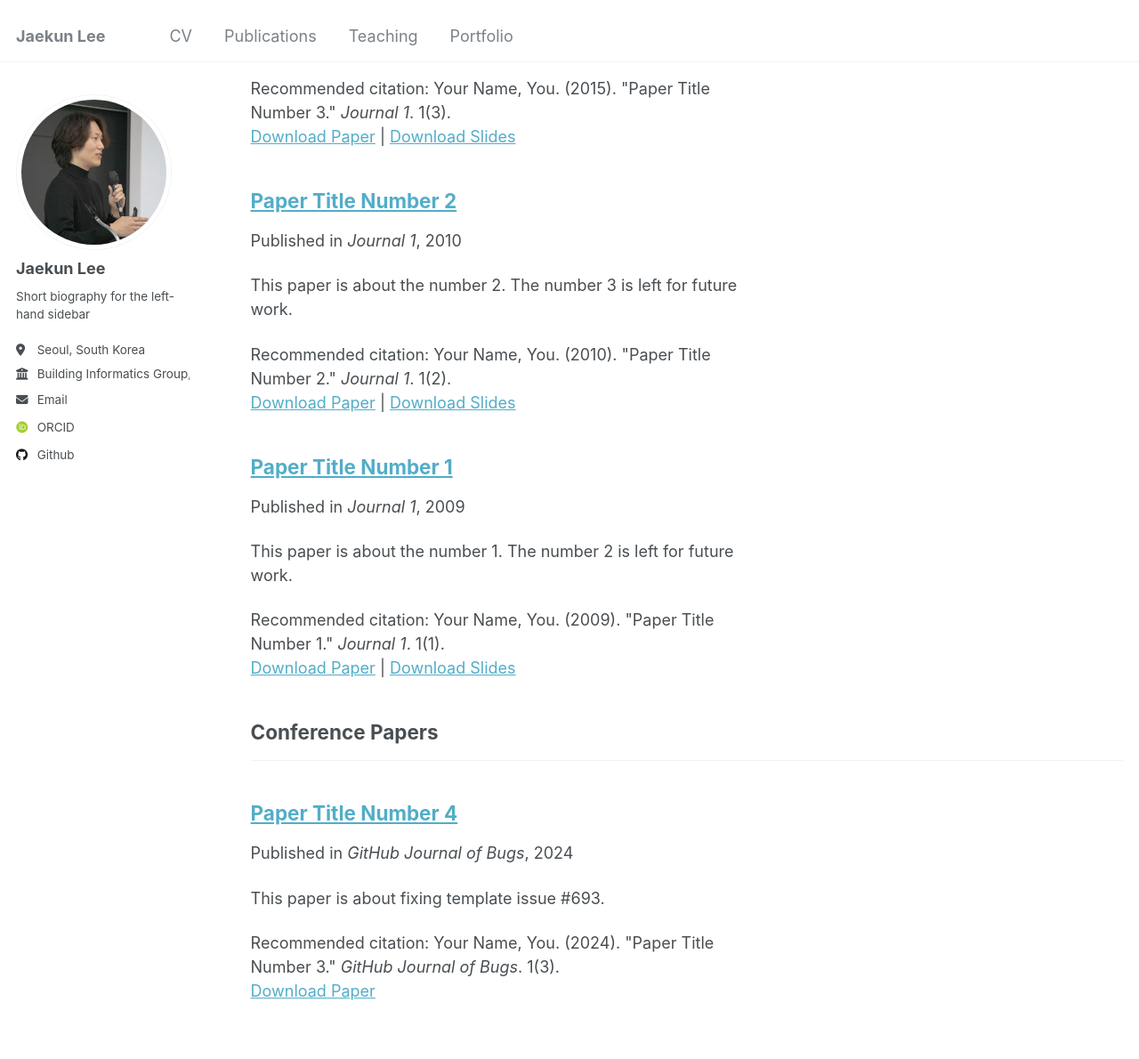
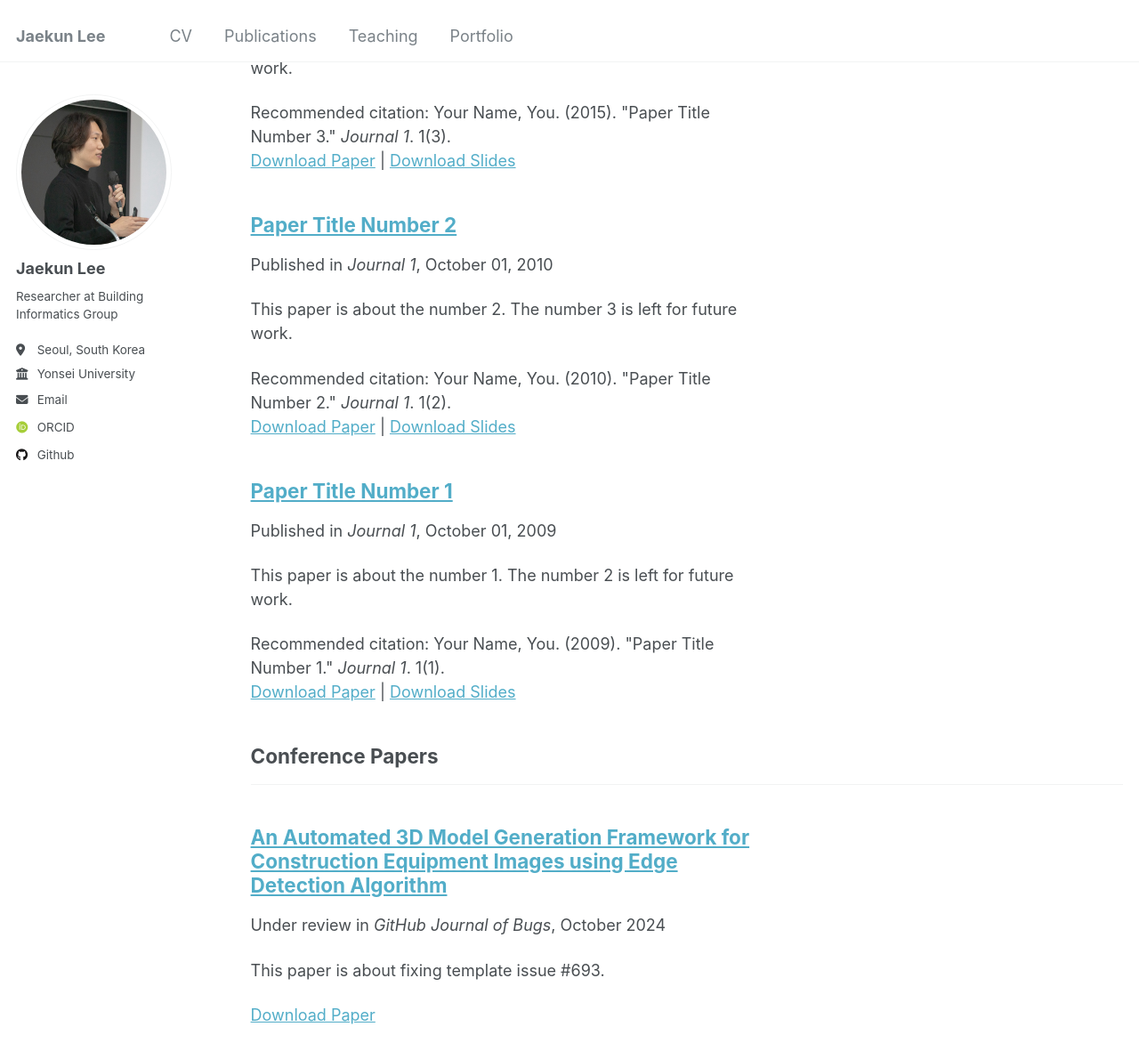
Before and after one commit to jake102518/jake102518.github.io, a Jekyll site: the page built from _pages/publications.html, in a window 1280 px wide and 1400 px high, scrolled down 357 px. Shown: the top 1190 px of the window at 89% size. Built offline with Jekyll 4.4.1, drawn with Linux system fonts in a browser that asks for light colours; some web fonts are replaced; some of the changed text lies outside the part shown.

Commit message:
publication style change

```diff
--- a/_config.yml
+++ b/_config.yml
@@ -24,9 +24,9 @@ author:
   avatar           : "profile.jpeg"
   name             : "Jaekun Lee"
   pronouns         : # example: "she/her"
-  bio              : "Short biography for the left-hand sidebar"
+  bio              : "Researcher at Building Informatics Group"
   location         : "Seoul, South Korea"
-  employer         : "Building Informatics Group, Yonsei University"
+  employer         : "Yonsei University"
   uri              : # URL
   email            : "jake102518@yonsei.ac.kr"
 
--- a/_includes/archive-single.html
+++ b/_includes/archive-single.html
@@ -41,7 +41,15 @@
         {% if post.collection == 'teaching' %}
           <p> {{ post.type }}, <i>{{ post.venue }}</i>, {{ post.date | default: "1900-01-01" | date: "%Y" }} </p>
         {% elsif post.collection == 'publications' %}
-          <p>Published in <i>{{ post.venue }}</i>, {{ post.date | default: "1900-01-01" | date: "%Y" }} </p>
+          <p>
+            {% if post.status == "under review" %}
+              Under review in <i>{{ post.venue }}</i>,
+              {{ post.date | default: "1900-01-01" | date: "%B %Y" }}
+            {% else %}
+              Published in <i>{{ post.venue }}</i>,
+              {{ post.date | default: "1900-01-01" | date: "%B %d, %Y" }}
+            {% endif %}
+          </p>
         {% elsif post.date %}
          <p class="page__date"><strong><i class="fa fa-fw fa-calendar" aria-hidden="true"></i> {{ site.data.ui-text[site.locale].date_label | default: "Published:" }}</strong> <time datetime="{{ post.date | default: "1900-01-01" | date_to_xmlschema }}">{{ post.date | default: "1900-01-01" | date: "%B %d, %Y" }}</time></p>
         {% endif %}
--- a/_publications/2015-10-01-paper-title-number-3.md
+++ b/_publications/2015-10-01-paper-title-number-3.md
@@ -1,5 +1,5 @@
 ---
-title: "Paper Title Number 3"
+title: "Semantic Elaboration: Inferencing Functional Requirements of Bim Objects"
 collection: publications
 category: manuscripts
 permalink: /publication/2015-10-01-paper-title-number-3
@@ -11,4 +11,4 @@ paperurl: 'http://academicpages.github.io/files/paper3.pdf'
 citation: 'Your Name, You. (2015). &quot;Paper Title Number 3.&quot; <i>Journal 1</i>. 1(3).'
 ---
 
-The contents above will be part of a list of publications, if the user clicks the link for the publication than the contents of section will be rendered as a full page, allowing you to provide more information about the paper for the reader. When publications are displayed as a single page, the contents of the above "citation" field will automatically be included below this section in a smaller font.
+While previous semantic enrichment studies have focused on labeling unknown Building Information Modeling (BIM) objects, this study aims to identify the functional requirements of known BIM objects, such as insulation, waterproofing, and loadbearing. We propose a method using connections between objects to infer their functional requirements through a Graph Neural Network (GNN). We compared: 1) two semantic elaboration approaches—property prediction versus subtype classification; 2) two input encoding methods—one-hot encoding versus Large Language Model (LMM) embedding; and 3) four different methods—feature-based, ensemble-based, multi-layer-perceptron-based, and context-based approaches. The method was validated using BIM models of five residential buildings with 42 object types. The results indicate that property prediction using one-hot encoding was most effective, achieving a weighted F1-scores of 0.9693. Notably, the proposed method, which relies solely on the topological context of building components, significantly reduces the extent of details in input data compared to the state-of-the-art object subcategorization methods.
--- a/_publications/2024-02-17-paper-title-number-4.md
+++ b/_publications/2024-02-17-paper-title-number-4.md
@@ -1,13 +1,14 @@
 ---
-title: "Paper Title Number 4"
+title: "An Automated 3D Model Generation Framework for Construction Equipment Images using Edge Detection Algorithm"
 collection: publications
 category: conferences
 permalink: /publication/2024-02-17-paper-title-number-4
 excerpt: 'This paper is about fixing template issue #693.'
-date: 2024-02-17
+date: 2024-10-01
 venue: 'GitHub Journal of Bugs'
-paperurl: 'http://academicpages.github.io/files/paper3.pdf'
-citation: 'Your Name, You. (2024). &quot;Paper Title Number 3.&quot; <i>GitHub Journal of Bugs</i>. 1(3).'
+paperurl: 'https://ieeexplore.ieee.org/document/10392828'
+status: "under review"
+# citation: 'Your Name, You. (2024). &quot;Paper Title Number 3.&quot; <i>GitHub Journal of Bugs</i>. 1(3).'
 ---
 
-The contents above will be part of a list of publications, if the user clicks the link for the publication than the contents of section will be rendered as a full page, allowing you to provide more information about the paper for the reader. When publications are displayed as a single page, the contents of the above "citation" field will automatically be included below this section in a smaller font.
+While previous semantic enrichment studies have focused on labeling unknown Building Information Modeling (BIM) objects, this study aims to identify the functional requirements of known BIM objects, such as insulation, waterproofing, and loadbearing. We propose a method using connections between objects to infer their functional requirements through a Graph Neural Network (GNN). We compared: 1) two semantic elaboration approaches—property prediction versus subtype classification; 2) two input encoding methods—one-hot encoding versus Large Language Model (LMM) embedding; and 3) four different methods—feature-based, ensemble-based, multi-layer-perceptron-based, and context-based approaches. The method was validated using BIM models of five residential buildings with 42 object types. The results indicate that property prediction using one-hot encoding was most effective, achieving a weighted F1-scores of 0.9693. Notably, the proposed method, which relies solely on the topological context of building components, significantly reduces the extent of details in input data compared to the state-of-the-art object subcategorization methods.
```
Also changed, not shown: 1 other file.
